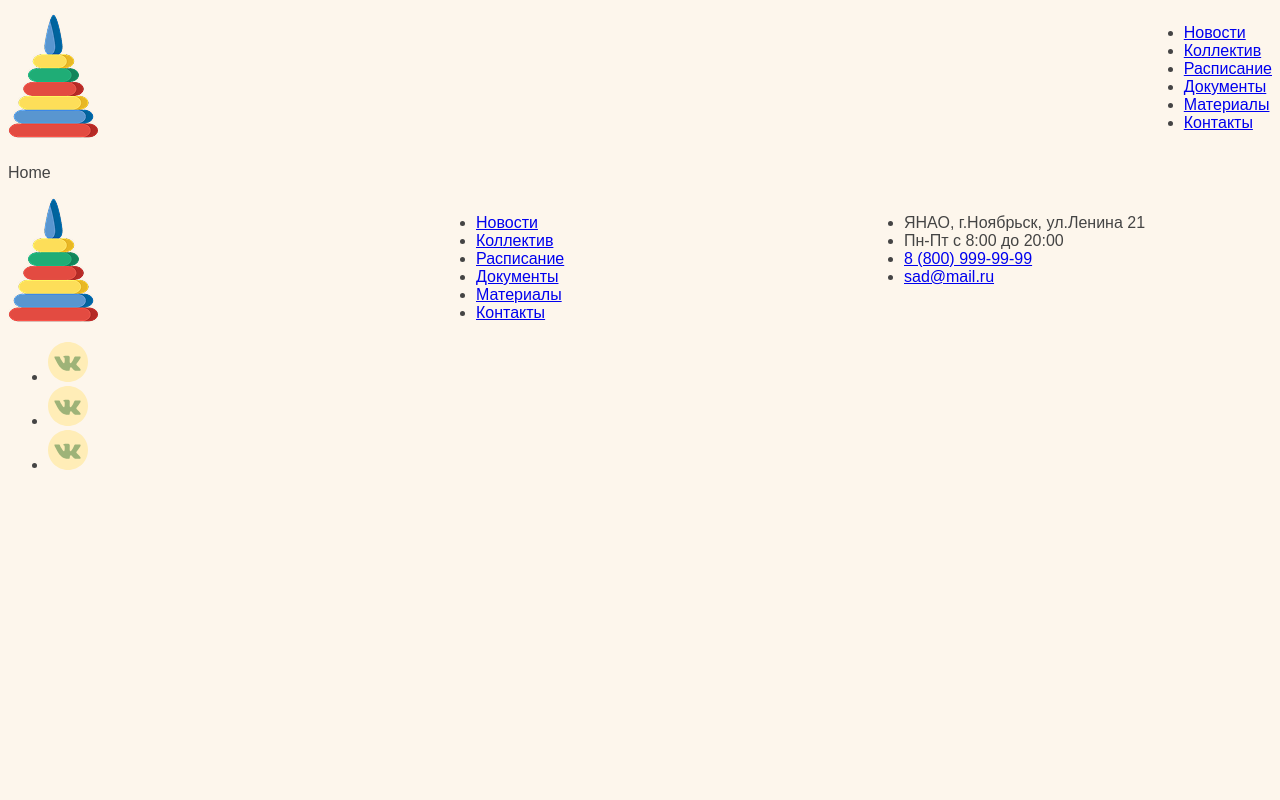
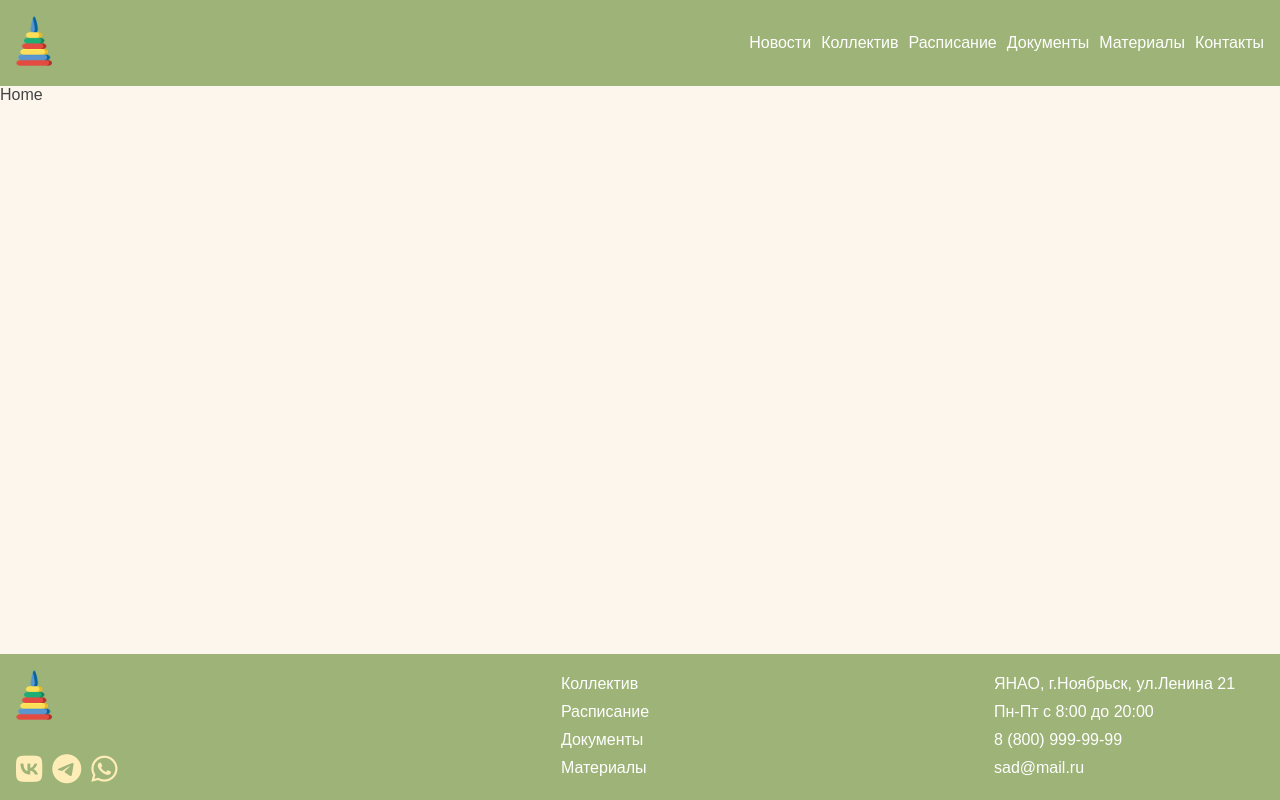
Before and after one commit to artem-vasenin/kindergarten, a Django app: page / in a window 1280 px wide. Run offline with Django 5.2, Linux system fonts and the light colour scheme.

Commit message:
updated header and footer

```diff
--- a/page_home/templates/page_home/index.html
+++ b/page_home/templates/page_home/index.html
@@ -4,5 +4,7 @@
 {% block title %}Kindergaren | Home{% endblock %}
 
 {% block body %}
-<p>Home</p>
+<main class="main">
+<div class="container">Home</div>
+</main>
 {% endblock %}
--- a/static_src/css/main.css
+++ b/static_src/css/main.css
@@ -10,33 +10,134 @@
 
     --font-m: Montserrat;
     --font-n: Nunito;
+
+    --header-bg: var(--color-green);
+
+    --footer-bg: var(--color-green);
 }
 
 /* --- base --- */
-html {
+html, body {
+    margin: 0;
+    padding: 0;
+    box-sizing: border-box;
+    height: 100%;
+}
+.body {
     background-color: var(--color-yellow-light);
     color: var(--color-dark);
     font-family: var(--font-m), sans-serif;
+    display: flex;
+    flex-direction: column;
     font-size: 16px;
+}
+
+*, *::before, *::after {
+    box-sizing: inherit;
+}
+
+a {
+    text-decoration: none;
+    color: inherit;
+}
+
+p, h1, h2, h3, h4, h5, h6 {
+    margin: 0;
+}
+
+.container {
+    max-width: 1440px;
+    margin: 0 auto;
+}
+.main {
+    flex: 1;
+}
+
+/* --- logo --- */
+.logo {
+    display: inline-block;
+    width: 36px;
+
+    .logo__img {
+        max-width: 100%;
+        line-height: 1;
+    }
 }
 
 /* --- header --- */
 .header {
+    background-color: var(--header-bg);
+
     .nav {
         display: flex;
         justify-content: space-between;
         align-items: center;
+        padding: 16px;
+    }
+    .header__list {
+        margin: 0;
+        padding: 0;
+        display: flex;
+        gap: 10px;
+    }
+    .header__list-item {
+        list-style: none;
+        margin: 0;
+        padding: 0;
+    }
+    .header__list-link {
+        color: var(--color-light);
     }
 }
 
 /* --- footer --- */
 .footer {
+    background-color: var(--footer-bg);
+    color: var(--color-light);
+    padding: 16px;
+
     .footer__row {
         display: flex;
         justify-content: space-between;
         gap: 20px;
     }
     .footer__col {
-        flex: 1;
+        &:first-child {
+            flex: 0 0 200px;
+            max-width: 200px;
+        }
+        &:nth-child(2) {
+            flex: 1;
+            display: flex;
+            justify-content: center;
+        }
+        &:last-child {
+            flex: 0 0 270px;
+            max-width: 270px;
+        }
+    }
+    .social {
+        padding: 30px 0 0;
+        margin: 0;
+        display: flex;
+        gap: 10px;
+
+        .social__item {
+            list-style: none;
+        }
+
+        .social__icon {
+            font-size: 30px;
+            line-height: 1;
+            color: var(--color-yellow);
+        }
+    }
+    .footer__list {
+        padding: 0;
+        margin: 0;
+        list-style: none;
+    }
+    .footer__list-item {
+        padding: 5px 0;
     }
 }
--- a/templates/base/index.html
+++ b/templates/base/index.html
@@ -4,19 +4,17 @@
 <head>
   <meta charset="UTF-8">
   <meta name="viewport" content="width=device-width, initial-scale=1.0">
-    <link id="favicon-icon" rel="shortcut icon" type="image/svg+xml" href="{% static '/img/favicon.ico' %}">
+    <link id="favicon-icon" rel="shortcut icon" type="image/svg+xml" href="{% static '/img/logo.png' %}">
   <title>{% block title %}Title{% endblock %}</title>
 
   <!-- Google Fonts & Font Awesome -->
-  <link rel="preconnect" href="https://fonts.googleapis.com">
-  <link rel="preconnect" href="https://fonts.gstatic.com" crossorigin>
-  <link href="https://fonts.googleapis.com/css2?family=Inter:wght@400;500;600;700&display=swap" rel="stylesheet">
   <link rel="stylesheet" href="https://cdnjs.cloudflare.com/ajax/libs/font-awesome/6.5.2/css/all.min.css" integrity="sha512-SnH5WK+bZxgPHs44uWIX+LLJAJ9/2PkPKZ5QiAj6Ta86w+fsb2TkcmfRyVX3pBnMFcV7oQPJkl9QevSCWr3W6A==" crossorigin="anonymous" referrerpolicy="no-referrer" />
 
   <!-- Main CSS -->
   <link rel="stylesheet" href="{% static 'css/main.css' %}">
+  {% block styles %}{% endblock %}
 </head>
-<body>
+<body class="body">
 {% include 'parts/header.html' %}
 
 {% if messages %}
@@ -32,7 +30,9 @@
 {% block footer %}
     {% include 'parts/footer.html' %}
 {% endblock %}
+
 <!-- JS -->
 <script src="{% static 'js/main.js' %}"></script>
+  {% block scripts %}{% endblock %}
 </body>
 </html>
--- a/templates/parts/footer.html
+++ b/templates/parts/footer.html
@@ -1,39 +1,30 @@
 {% load static %}
 <footer class="footer">
-  <div class="footer__row">
+  <div class="footer__row container">
     <div class="footer__col">
       <a href="{% url 'page_home:details' %}" class="footer__logo logo">
-        <img class="footer__logo-img logo-img" src="{% static 'img/logo.png' %}" alt="Logo">
+        <img class="footer__logo-img logo__img" src="{% static 'img/logo.png' %}" alt="Logo">
       </a>
       <ul class="social">
         <li class="social__item">
-          <div class="social__link">
-            <a href="{% url 'page_home:details' %}" class="footer__logo logo">
-              <img class="footer__logo-img logo-img" src="{% static 'img/soc_vk.svg' %}" alt="Social">
-            </a>
-          </div>
+          <a href="https://vk.com" class="social__link">
+            <i class="fa-brands fa-vk social__icon"></i>
+          </a>
         </li>
         <li class="social__item">
-          <div class="social__link">
-            <a href="{% url 'page_home:details' %}" class="footer__logo logo">
-              <img class="footer__logo-img logo-img" src="{% static 'img/soc_vk.svg' %}" alt="Social">
-            </a>
-          </div>
+          <a href="https://tg.me" class="social__link">
+            <i class="fa-brands fa-telegram social__icon"></i>
+          </a>
         </li>
         <li class="social__item">
-          <div class="social__link">
-            <a href="{% url 'page_home:details' %}" class="footer__logo logo">
-              <img class="footer__logo-img logo-img" src="{% static 'img/soc_vk.svg' %}" alt="Social">
-            </a>
-          </div>
+          <a href="https://whatsapp.com" class="social__link">
+            <i class="fa-brands fa-whatsapp social__icon"></i>
+          </a>
         </li>
       </ul>
     </div>
     <div class="footer__col">
       <ul class="footer__list">
-        <li class="footer__list-item">
-          <a href="{% url 'news:list' %}" class="footer__list-link">Новости</a>
-        </li>
         <li class="footer__list-item">
           <a href="{% url 'team:list' %}" class="footer__list-link">Коллектив</a>
         </li>
@@ -45,9 +36,6 @@
         </li>
         <li class="footer__list-item">
           <a href="{% url 'docs:details' %}" class="footer__list-link">Материалы</a>
-        </li>
-        <li class="footer__list-item">
-          <a href="{% url 'contacts:details' %}" class="footer__list-link">Контакты</a>
         </li>
       </ul>
     </div>
--- a/templates/parts/header.html
+++ b/templates/parts/header.html
@@ -1,8 +1,8 @@
 {% load static %}
 <header class="header">
-  <nav class="nav">
+  <nav class="nav container">
     <a href="{% url 'page_home:details' %}" class="header__logo logo">
-      <img class="header__logo-img" src="{% static 'img/logo.png' %}" alt="Logo">
+      <img class="header__logo-img logo__img" src="{% static 'img/logo.png' %}" alt="Logo">
     </a>
     <ul class="header__list">
       <li class="header__list-item">
```
